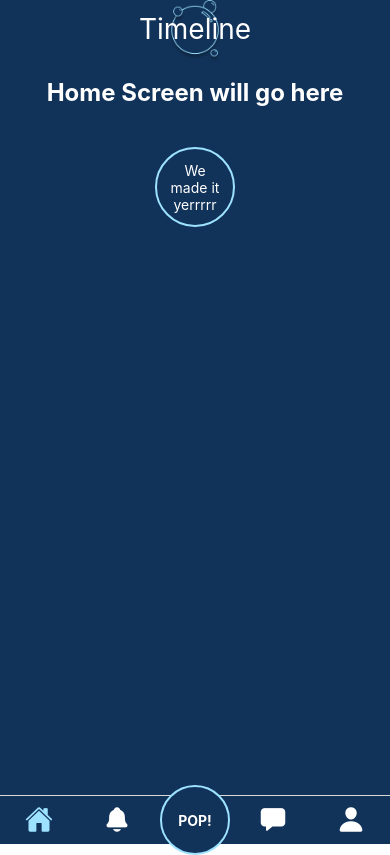
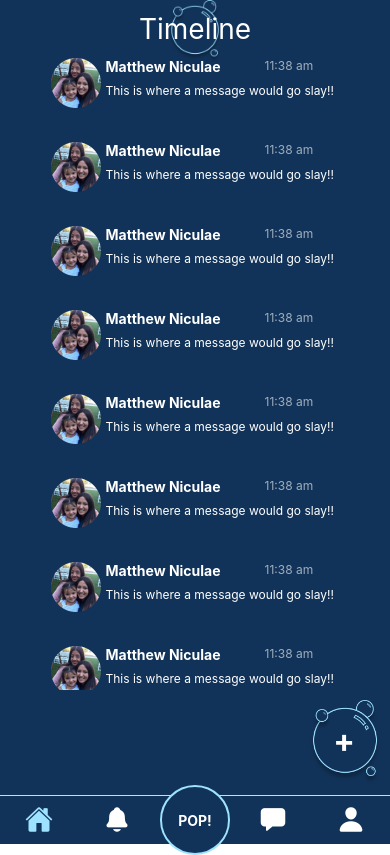
Before and after one commit to m5adams/PopperExpiriments, a React Native app: screen /HomeScreen in a window 390 px wide. Built offline with nearby package versions, Linux system fonts and the light colour scheme.

Commit message:
working on homr screen

```diff
--- /dev/null
+++ b/constants/GlobalStyles.js
@@ -0,0 +1,11 @@
+import { StyleSheet, Platform, StatusBar } from "react-native";
+
+import Colors from "./colors";
+
+export default StyleSheet.create({
+  AndroidSafeArea: {
+    flex: 1,
+    backgroundColor: Colors.primary500,
+    paddingTop: Platform.OS === "android" ? StatusBar.currentHeight : 0,
+  },
+});
--- a/navigation/TopTabNotifications.js
+++ b/navigation/TopTabNotifications.js
@@ -5,12 +5,13 @@
 import AllNotificationsScreen from "../screens/notifications/AllNotificationsScreen";
 import EventNotificationsScreen from "../screens/notifications/EventNotificationsScreen";
 import Title from "../components/ui/Title";
+import GlobalStyles from "../constants/GlobalStyles";
 
 const TopTab = createMaterialTopTabNavigator();
 
 function TopTabNavigatorNotifs() {
   return (
-    <SafeAreaView style={styles.container}>
+    <SafeAreaView style={GlobalStyles.AndroidSafeArea}>
       <Title>Notifications</Title>
 
       <TopTab.Navigator
--- a/navigation/TopTabUserProfile.js
+++ b/navigation/TopTabUserProfile.js
@@ -5,12 +5,13 @@
 import UserFeedScreen from "../screens/userprofile/UserFeedScreen";
 import UserMediaScreen from "../screens/userprofile/UserMediaScreen";
 import UserProfileScreen from "../screens/userprofile/UserProfileScreen";
+import GlobalStyles from "../constants/GlobalStyles";
 
 const TopTab = createMaterialTopTabNavigator();
 
 function TopTabNavigatorUser() {
   return (
-    <SafeAreaView style={styles.container}>
+    <SafeAreaView style={GlobalStyles.AndroidSafeArea}>
       <UserProfileScreen />
 
       <TopTab.Navigator
--- a/screens/home/Home.js
+++ b/screens/home/Home.js
@@ -1,8 +1,18 @@
-import { StyleSheet, View, Text, SafeAreaView } from "react-native";
+import {
+  StyleSheet,
+  View,
+  ScrollView,
+  SafeAreaView,
+  Image,
+  Text,
+  Pressable,
+} from "react-native";
 
 import BubbleButton from "../../components/ui/BubbleButton";
+import FeedCard from "../../components/ui/FeedCard";
 import Title from "../../components/ui/Title";
 import Colors from "../../constants/colors";
+import GlobalStyles from "../../constants/GlobalStyles";
 
 const Home = ({ navigation }) => {
   function pressHandler() {
@@ -10,15 +20,34 @@
   }
 
   return (
-    <SafeAreaView style={styles.container}>
-      <Title>Timeline</Title>
-      <View style={styles.screen}>
-        <Text style={styles.text}>Home Screen will go here</Text>
-
-        <View style={styles.button}>
-          <BubbleButton onPress={pressHandler}>We made it yerrrrr</BubbleButton>
-        </View>
-      </View>
+    <SafeAreaView style={GlobalStyles.AndroidSafeArea}>
+      <ScrollView style={styles.screen}>
+        <Title>Timeline</Title>
+        <FeedCard />
+        <FeedCard />
+        <FeedCard />
+        <FeedCard />
+        <FeedCard />
+        <FeedCard />
+        <FeedCard />
+        <FeedCard />
+        <FeedCard />
+        <FeedCard />
+        <FeedCard />
+        <FeedCard />
+      </ScrollView>
+      <Pressable
+        style={({ pressed }) =>
+          pressed ? styles.pressed : [styles.buttonContainer]
+        }
+        onPress={pressHandler}
+      >
+        <Image
+          style={styles.image}
+          source={require("../../assets/images/bubble.png")}
+        />
+        <Text style={styles.text}>+</Text>
+      </Pressable>
     </SafeAreaView>
   );
 };
@@ -31,8 +60,7 @@
     backgroundColor: Colors.primary500,
   },
   screen: {
-    justifyContent: "center",
-    alignItems: "center",
+    //alignItems: "center",
   },
   text: {
     fontSize: 24,
@@ -41,10 +69,25 @@
     textAlign: "center",
     marginVertical: 20,
   },
-  button: {
-    justifyContent: "center",
-    alignItems: "center",
-    marginTop: 20,
-    borderRadius: 100,
+  buttonContainer: {
+    alignItems: "flex-end",
+    marginVertical: 10,
+    marginRight: 10,
+  },
+  image: {
+    height: 85,
+    width: 70,
+  },
+  text: {
+    position: "absolute",
+    alignItems: "flex-end",
+    color: "white",
+    fontSize: 32,
+    fontWeight: "bold",
+    right: 25,
+    bottom: 25,
+  },
+  pressed: {
+    opacity: 0.5,
   },
 });
--- a/screens/login/FinishProfileScreen.js
+++ b/screens/login/FinishProfileScreen.js
@@ -13,15 +13,20 @@
 import UploadImage from "../../components/functionality/UploadImage";
 import KeyBoardComponent from "../../components/functionality/KeyboardComponent";
 import BubbleButton from "../../components/ui/BubbleButton";
+import GlobalStyles from "../../constants/GlobalStyles";
 
-const FinishProfileScreen = () => {
+const FinishProfileScreen = ({ navigation }) => {
   const [name, setName] = useState();
   const [userName, setUserName] = useState();
   const [email, setEmail] = useState();
   const [phone, setPhone] = useState();
 
+  function finishButtonHandler() {
+    navigation.navigate("HomeScreen");
+  }
+
   return (
-    <SafeAreaView style={styles.screen}>
+    <SafeAreaView style={GlobalStyles.AndroidSafeArea}>
       <KeyBoardComponent>
         <ScrollView style={styles.screen}>
           <KeyboardAvoidingView
@@ -84,7 +89,7 @@
             />
 
             <View style={styles.createAccountButtonContainer}>
-              <BubbleButton>Finish</BubbleButton>
+              <BubbleButton onPress={finishButtonHandler}>Finish</BubbleButton>
             </View>
           </KeyboardAvoidingView>
         </ScrollView>
@@ -103,7 +108,6 @@
     height: 85,
     width: 70,
     marginHorizontal: 20,
-    marginTop: 70,
   },
   imageContainer: {
     alignItems: "center",
--- a/screens/messages/MessagesScreen.js
+++ b/screens/messages/MessagesScreen.js
@@ -11,10 +11,11 @@
 import SearchBar from "../../components/ui/SearchBar";
 import KeyBoardComponent from "../../components/functionality/KeyboardComponent";
 import FeedCard from "../../components/ui/FeedCard";
+import GlobalStyles from "../../constants/GlobalStyles";
 
 const MessagesScreen = ({ navigation }) => {
   return (
-    <SafeAreaView style={styles.container}>
+    <SafeAreaView style={GlobalStyles.AndroidSafeArea}>
       <KeyBoardComponent>
         <ScrollView style={styles.container}>
           <Title>Messages</Title>
```
